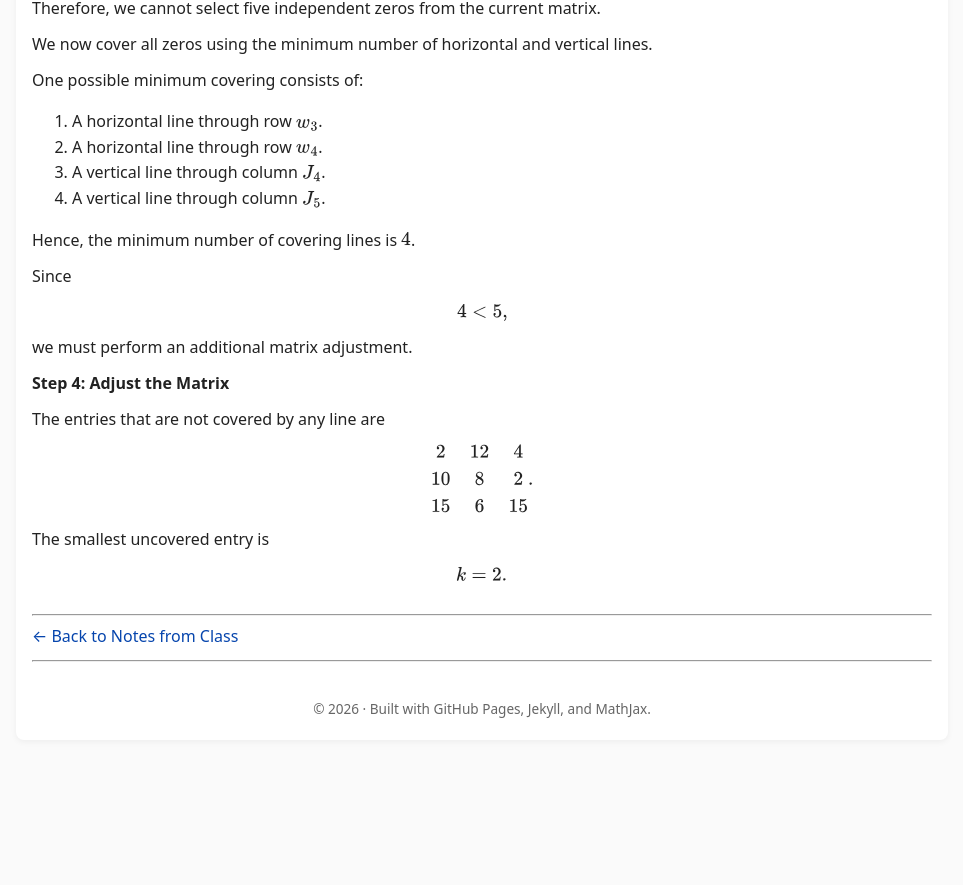
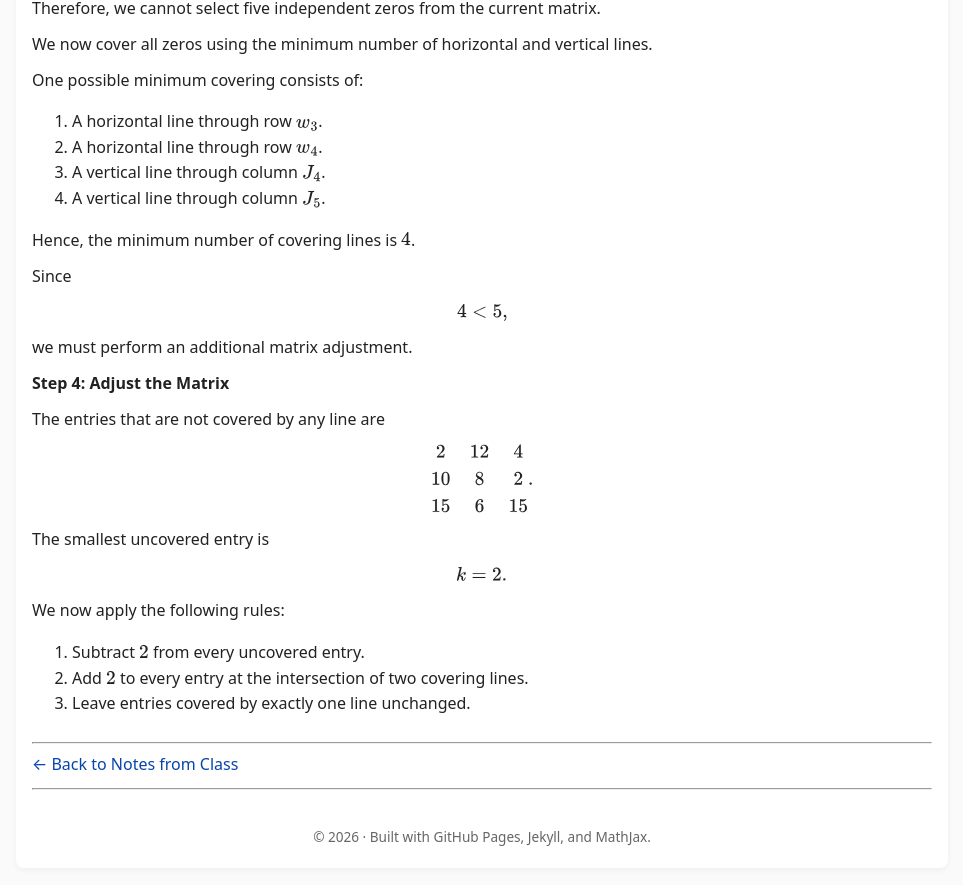
Before and after one commit to SaleemKamaludin/SaleemKamaludin.github.io, a Jekyll site: the page built from courses/math-2276/notes-from-class/supplementary-lecture-6/index.md, in a window 1280 px wide and 900 px high, scrolled down 7653 px. Shown: the top 885 px of the window, without its empty margins (158-1121 px from the left). Built offline with Jekyll 4.4.1, drawn with Linux system fonts in a browser that asks for light colours; before the commit the page ends 8425 px from its top, so only the background shows below that.

Commit message:
Add matrix adjustment rules to Step 4 of Example 1.3

```diff
--- a/courses/math-2276/notes-from-class/supplementary-lecture-6/index.md
+++ b/courses/math-2276/notes-from-class/supplementary-lecture-6/index.md
@@ -1247,6 +1247,30 @@ k=2.
       </div>
 
     </div>
+
+    <div id="example-hungarian-five-by-five-step-4-adjustment-rules">
+
+      <p>
+        We now apply the following rules:
+      </p>
+
+      <ol>
+        <li>
+          Subtract \(2\) from every uncovered entry.
+        </li>
+
+        <li>
+          Add \(2\) to every entry at the intersection
+          of two covering lines.
+        </li>
+
+        <li>
+          Leave entries covered by exactly one line
+          unchanged.
+        </li>
+      </ol>
+
+    </div>
 </div>
 </div>
 
```
